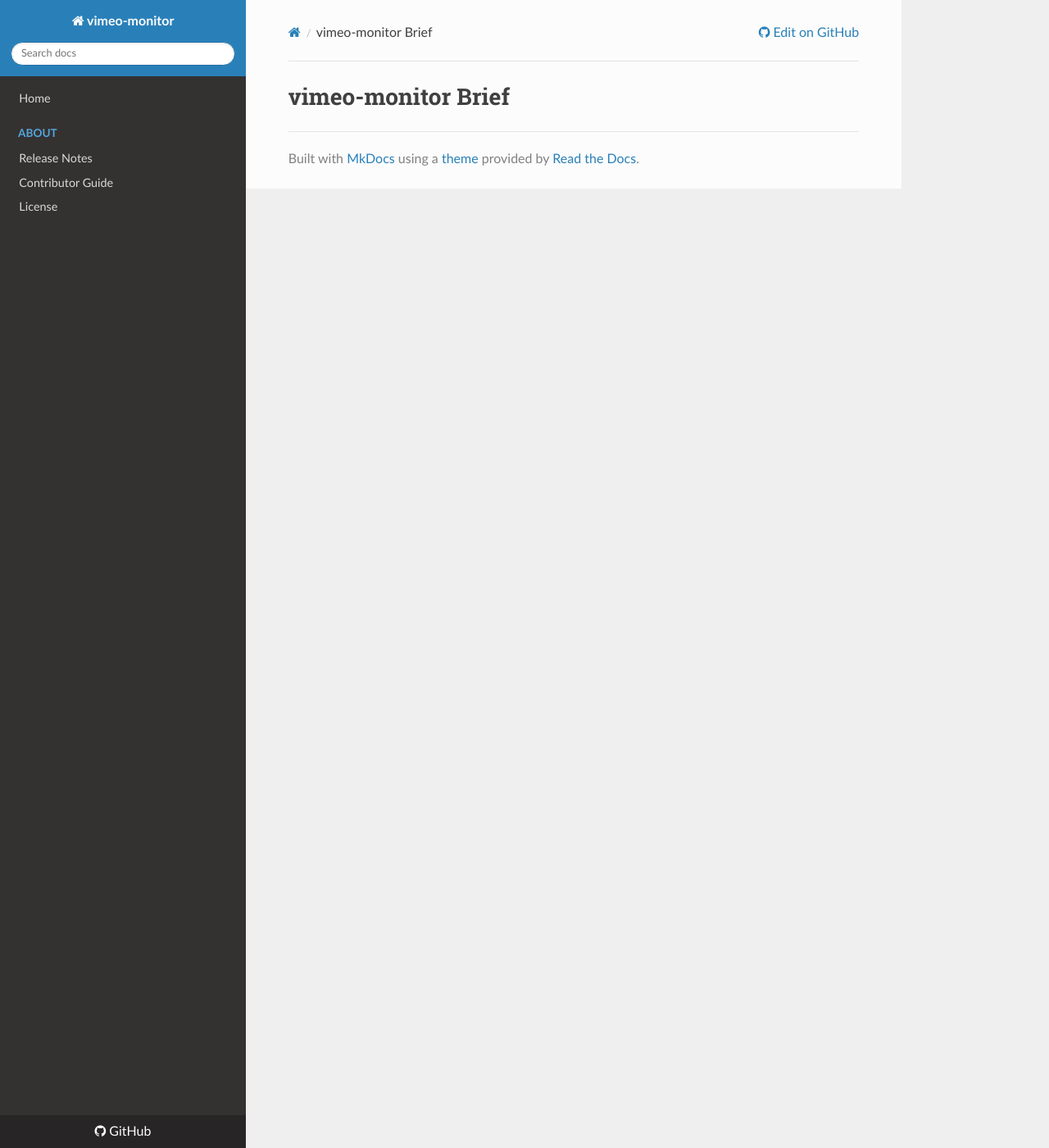
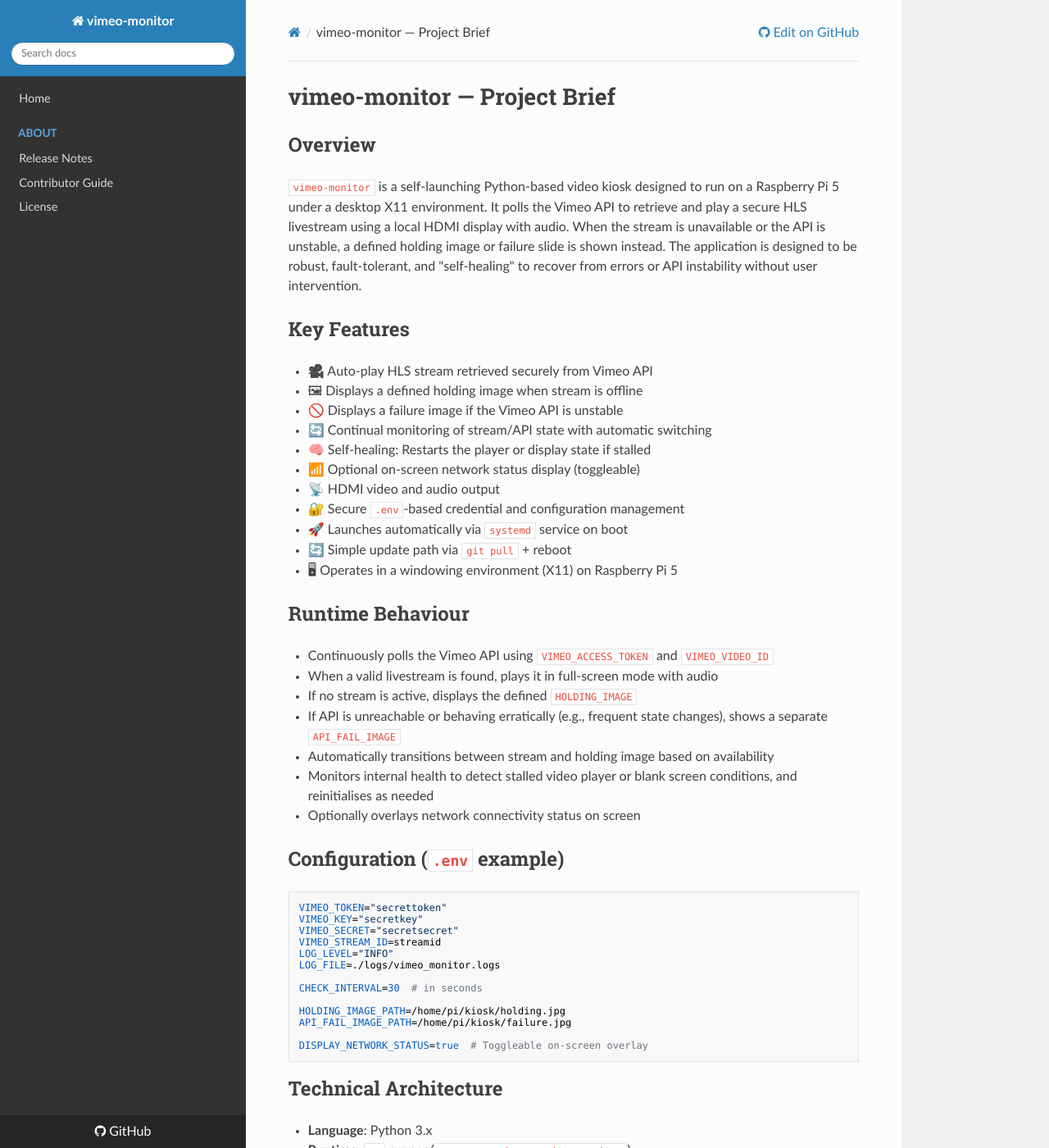
Before and after one commit to PiCommCapp/vimeo-monitor, an MkDocs documentation site: the page built from docs/projectbrief.md, in a window 1280 px wide and 1400 px high. Shown: the whole window at 82% size. Built offline with MkDocs 1.6.1, drawn with Linux system fonts in a browser that asks for light colours; nearby versions of some CDN libraries; some of the changed text lies outside the part shown.

Commit message:
Update project structure: add log file patterns to .gitignore, restore testpaths in pyproject.toml, remove obsolete uv.toml, update VSCode extensions, enhance project brief documentation, and refactor main entry point to use monitor module.

````diff
--- a/docs/projectbrief.md
+++ b/docs/projectbrief.md
@@ -1 +1,116 @@
-# vimeo-monitor Brief
+# vimeo-monitor — Project Brief
+
+## Overview
+
+`vimeo-monitor` is a self-launching Python-based video kiosk designed to run on a Raspberry Pi 5 under a desktop X11 environment. It polls the Vimeo API to retrieve and play a secure HLS livestream using a local HDMI display with audio. When the stream is unavailable or the API is unstable, a defined holding image or failure slide is shown instead. The application is designed to be robust, fault-tolerant, and "self-healing" to recover from errors or API instability without user intervention.
+
+## Key Features
+
+- 🎥 Auto-play HLS stream retrieved securely from Vimeo API
+- 🖼 Displays a defined holding image when stream is offline
+- 🚫 Displays a failure image if the Vimeo API is unstable
+- 🔄 Continual monitoring of stream/API state with automatic switching
+- 🧠 Self-healing: Restarts the player or display state if stalled
+- 📶 Optional on-screen network status display (toggleable)
+- 📡 HDMI video and audio output
+- 🔐 Secure `.env`-based credential and configuration management
+- 🚀 Launches automatically via `systemd` service on boot
+- 🔄 Simple update path via `git pull` + reboot
+- 🖥 Operates in a windowing environment (X11) on Raspberry Pi 5
+
+## Runtime Behaviour
+
+- Continuously polls the Vimeo API using `VIMEO_ACCESS_TOKEN` and `VIMEO_VIDEO_ID`
+- When a valid livestream is found, plays it in full-screen mode with audio
+- If no stream is active, displays the defined `HOLDING_IMAGE`
+- If API is unreachable or behaving erratically (e.g., frequent state changes), shows a separate `API_FAIL_IMAGE`
+- Automatically transitions between stream and holding image based on availability
+- Monitors internal health to detect stalled video player or blank screen conditions, and reinitialises as needed
+- Optionally overlays network connectivity status on screen
+
+## Configuration (`.env` example)
+
+```env
+VIMEO_TOKEN="secrettoken"
+VIMEO_KEY="secretkey"
+VIMEO_SECRET="secretsecret"
+VIMEO_STREAM_ID=streamid
+LOG_LEVEL="INFO"
+LOG_FILE=./logs/vimeo_monitor.logs
+
+CHECK_INTERVAL=30  # in seconds
+
+HOLDING_IMAGE_PATH=/home/pi/kiosk/holding.jpg
+API_FAIL_IMAGE_PATH=/home/pi/kiosk/failure.jpg
+
+DISPLAY_NETWORK_STATUS=true  # Toggleable on-screen overlay
+```
+
+## Technical Architecture
+
+- **Language**: Python 3.x
+- **Runtime**: `uv` runner (`uv run -m vimeo_monitor.monitor`)
+- **Environment**: Raspberry Pi OS Desktop (X11)
+- **Playback Backend**: Currently using `ffplay` or `mpv`
+- **UI Layer**: X11 fullscreen window for images and video
+
+## Auto Launch (Systemd Service)
+
+A systemd service will handle auto-launch:
+
+```
+[Unit]
+Description=Vimeo Monitor Kiosk
+After=network-online.target
+
+[Service]
+ExecStart=/usr/bin/uv run -m vimeo_monitor.monitor
+WorkingDirectory=/home/pi/vimeo-monitor
+EnvironmentFile=/home/pi/vimeo-monitor/.env
+Restart=always
+RestartSec=5
+User=pi
+Environment=DISPLAY=:0
+Environment=XAUTHORITY=/home/pi/.Xauthority
+
+[Install]
+WantedBy=graphical.target
+```
+
+> Systemd unit can be generated from a Jinja2 template if customisation is needed per deployment.
+
+## Fault Handling Logic
+
+- **Player Stalls**: Watchdog checks for stale or non-responsive player and restarts playback
+- **API Failures**:
+  - Counts rapid success/fail switches and locks into failover mode
+  - Displays `API_FAIL_IMAGE_PATH` holding image
+  - Continues polling API in the background
+  - Returns to normal flow once API stabilises
+- **Network Drop**: Network status displayed (if enabled), retry attempts continue in background
+
+## Future Enhancements
+
+- [ ] Log Rotation: Implement `logrotate` or internal rotation mechanism
+- [ ] Remote Config Sync: Optionally pull `.env` from secure central server
+- [ ] GUI Settings Panel (via Tk or PyQT)
+- [ ] HDMI CEC integration for screen control
+- [ ] MQTT or WebSocket interface for live diagnostics or control
+
+## Update Procedure
+
+```sh
+cd /home/pi/vimeo-monitor
+git pull
+sudo reboot
+```
+
+## Management
+
+- Primarily accessed via SSH
+- Runs in X11 desktop session on boot
+- Admin override (e.g. `CTRL+C` or service stop) for exit
+
+## Licence
+
+TBD — proposed MIT or GPLv3
--- a/pyproject.toml
+++ b/pyproject.toml
@@ -37,9 +37,6 @@
 
 [tool.setuptools]
 py-modules = ["vimeo_monitor"]
-
-[tool.pytest.ini_options]
-testpaths = ["tests"]
 
 [tool.ruff]
 target-version = "py313"
@@ -95,6 +92,7 @@
 filterwarnings = [
     "ignore::DeprecationWarning",
 ]
+testpaths = ["tests"]
 
 [tool.ruff.lint.per-file-ignores]
 "tests/*" = ["S101"]
````
Also changed, not shown: uv.toml (deleted, +0 -12 lines), 8 other files.
